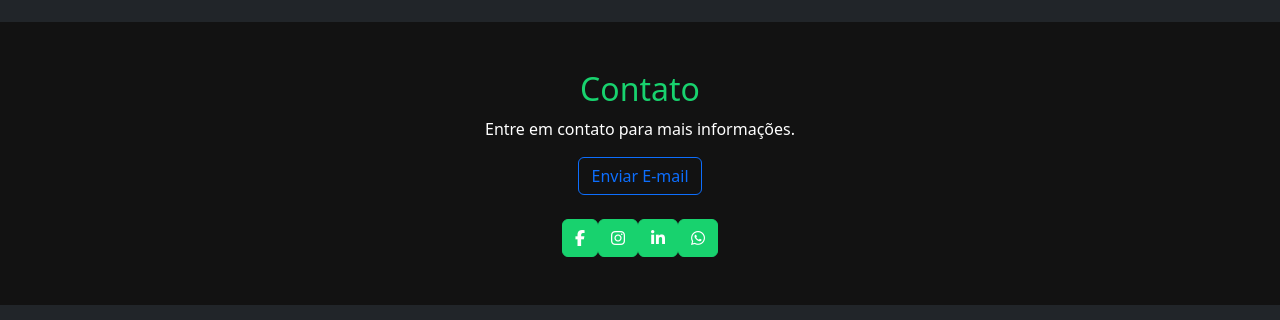
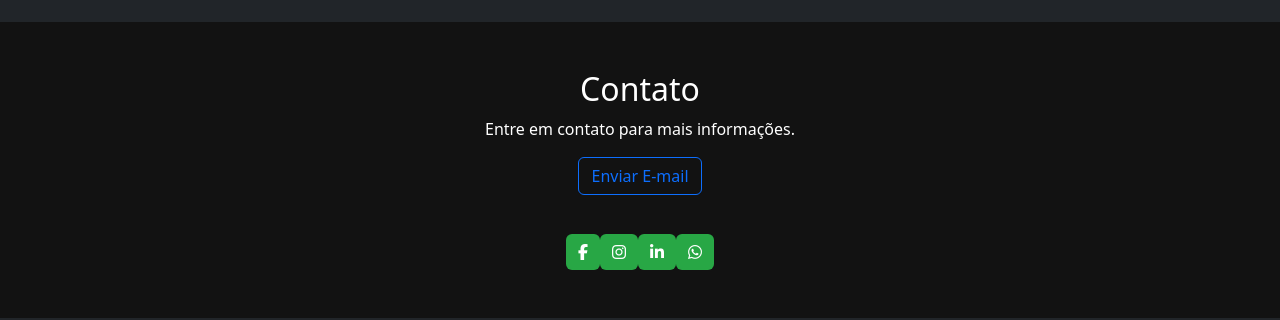
Before and after one commit to JoaoGomesDev32/portfolio, a Vue app: page / in a window 1280 px wide. Shown: the part 2004-2324 px from the top of the page. Built offline with nearby package versions, Linux system fonts and the light colour scheme.

Commit message:
Update global.css

```diff
--- a/src/assets/global.css
+++ b/src/assets/global.css
@@ -20,6 +20,27 @@ body {
 }
 
 .btn-primary {
+    background-color: #28a745;
+    border: none;
+    cursor: pointer;
+    margin-top: 15px; /* Espaço do botão para o item acima */
+    color: white; /* Garante contraste com o fundo */
+  }
+
+  .btn-primary:hover {
+    background-color: #218838;
+  }
+
+  /* Remove a cor azul no estado de :focus e :active */
+  .btn-primary:focus,
+  .btn-primary:active {
+    background-color: #1e7e34; /* Um tom mais escuro de verde para indicar o clique */
+    outline: none; /* Remove a borda azul padrão */
+    box-shadow: none; /* Remove o efeito de sombra azul no estado de foco */
+  }
+
+
+/* .btn-primary {
     background-color: #18d26e;
     border-color: #18d26e;
 }
@@ -30,6 +51,6 @@ body {
 }
 
   /* Cores para títulos */
-h1, h2, h3, h4, h5 {
+/* h1, h2, h3, h4, h5 {
     color: #18d26e;
-}
+} */
```
